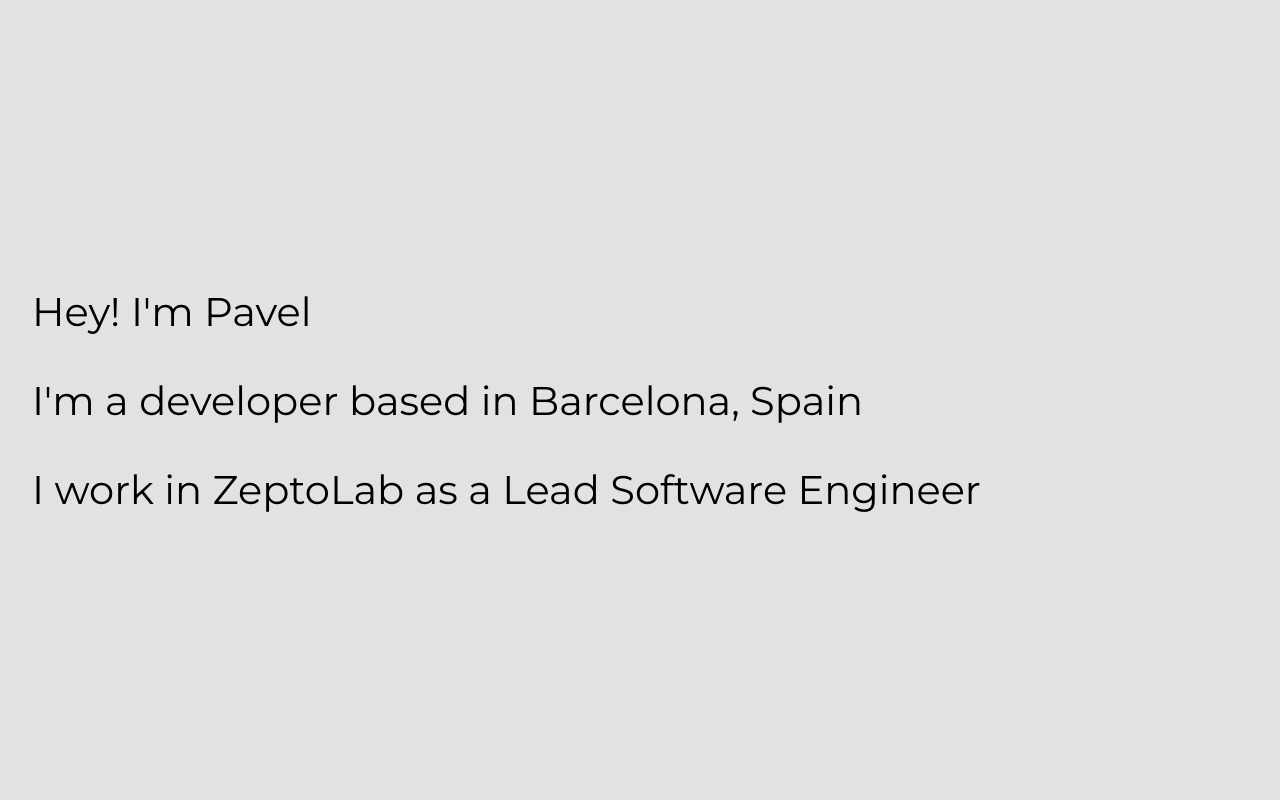
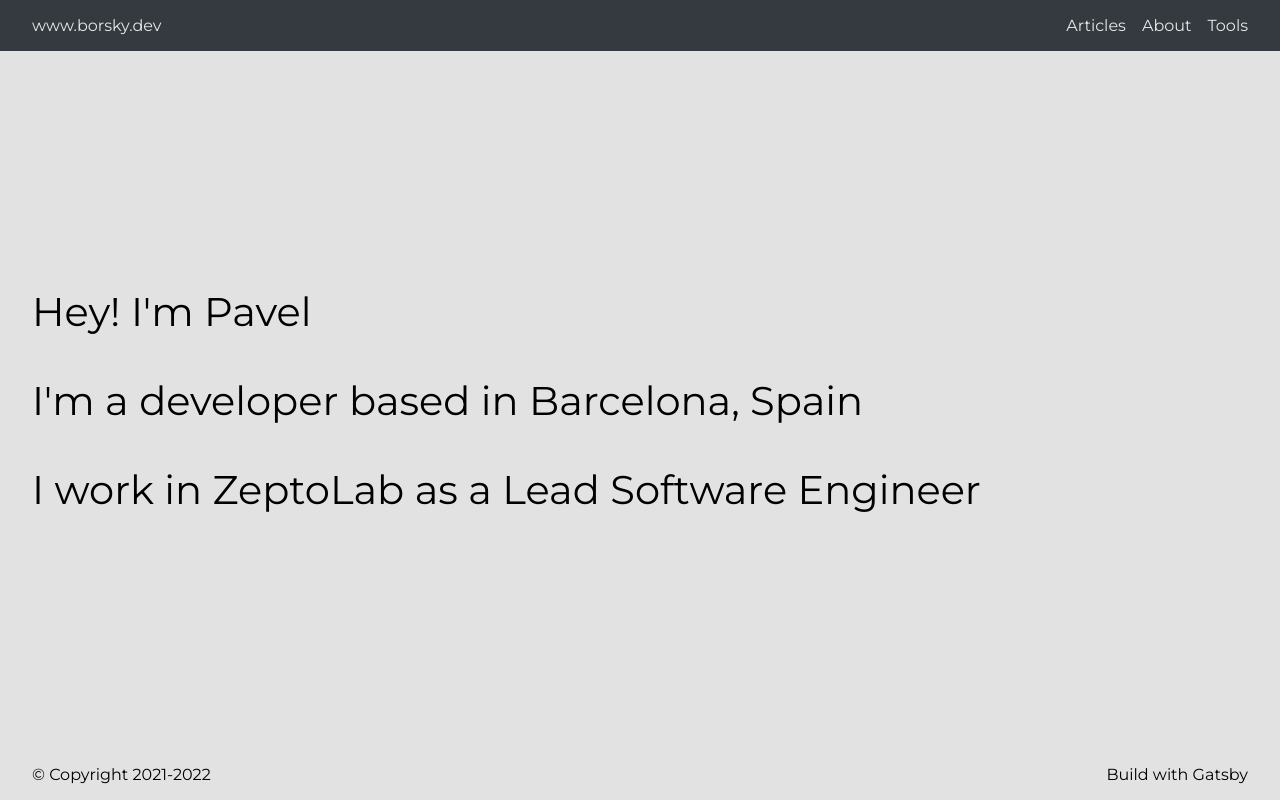
Before and after one commit to dancetrain/www.borsky.dev, a Gatsby site: page / in a window 1280 px wide. Built offline with nearby package versions, Linux system fonts and the light colour scheme; Gatsby itself is replaced by a stand-in of ours.

Commit message:
MIT License + Readme + header/footer

```diff
--- a/gatsby-config.ts
+++ b/gatsby-config.ts
@@ -2,7 +2,7 @@
 
 const config: GatsbyConfig = {
     siteMetadata: {
-        siteTitle: `Pavel Borsky - Personal Blog`,
+        siteTitle: `Pavel Borsky - Software Engineer`,
         siteUrl: `https://www.borsky.dev`,
         author: "Pavel Borsky"
     },
--- a/src/components/Footer.tsx
+++ b/src/components/Footer.tsx
@@ -1,14 +1,23 @@
 import React from "react";
 
 const footerStyles: React.CSSProperties = {
-  height: '40px',
-  padding: '8px 16px',
+  padding: '1rem 2rem',
+  display: "flex",
+  flexDirection: 'row',
+  justifyContent: 'space-between',
 }
 
 const Footer: React.FC = () => {
+  const today = new Date().getUTCFullYear()
+
   return (
       <div style={footerStyles}>
-
+        <div>
+          &copy; Copyright 2021-{today}
+        </div>
+        <div>
+          Build with Gatsby
+        </div>
       </div>
   )
 };
--- a/src/components/Header.tsx
+++ b/src/components/Header.tsx
@@ -1,21 +1,34 @@
 import React from "react";
+import TopNavMenu from "./TopNavMenu";
 
 type HeaderProps = {
   style?: React.CSSProperties
 }
 
 const headerStyles: React.CSSProperties = {
-  height: '40px',
-  padding: '8px 16px',
+  padding: '1rem 2rem',
 
+  display: "flex",
+  flexDirection: 'row',
+  justifyContent: 'space-between',
+}
+
+const headerDark: React.CSSProperties = {
+  background: "#343a40",
+  color: "#e7e7e7"
 }
 
 const Header: React.FC<HeaderProps> = ({style}) => {
 
 
   return (
-      <header style={{...headerStyles, ...style}}>
-
+      <header style={{...headerStyles,...headerDark, ...style}}>
+        <div>
+          www.borsky.dev
+        </div>
+        <div>
+          <TopNavMenu />
+        </div>
       </header>
   )
 };
--- a/src/components/Layout.tsx
+++ b/src/components/Layout.tsx
@@ -11,10 +11,21 @@
   display: 'flex',
   flexDirection: 'column',
   justifyContent: 'space-between',
+}
+
+const defaultMainStyles: React.CSSProperties = {
   padding: '0 2rem'
 }
 
-const Layout: React.FC = ({children}) => {
+type LayoutProps = {
+  mainStyles?: React.CSSProperties
+}
+
+const Layout: React.FC<LayoutProps> = (
+    {
+      mainStyles,
+      children
+    }) => {
   const {site} = useStaticQuery(
       graphql`
         query {
@@ -35,7 +46,10 @@
       <link href="https://fonts.googleapis.com/css?family=Montserrat&display=swap" rel="stylesheet"/>
     </Helmet>
     <Header/>
-    {children}
+    <main style={{...defaultMainStyles,...mainStyles}}>
+      {children}
+    </main>
+
     <Footer/>
   </div>
 }
--- /dev/null
+++ b/src/components/TopNavMenu.tsx
@@ -0,0 +1,26 @@
+import React from "react";
+
+const topNavMenuStyles: React.CSSProperties = {
+  display: "flex",
+  flexDirection: "row",
+  justifyContent: "right",
+
+  margin: "0",
+  padding: "0",
+  listStyle: "none"
+}
+
+const liStyle: React.CSSProperties = {
+  padding: "0 0 0 1rem"
+}
+
+const TopNavMenu: React.FC = () => {
+  return (
+      <ul style={topNavMenuStyles}>
+        <li style={liStyle}>Articles</li>
+        <li style={liStyle}>About</li>
+        <li style={liStyle}>Tools</li>
+      </ul>
+  )
+};
+export default TopNavMenu;
--- a/src/pages/index.tsx
+++ b/src/pages/index.tsx
@@ -6,12 +6,10 @@
 }
 
 const IndexPage: React.FC = () => {
-  return <Layout>
-    <main style={textStyle}>
+  return <Layout mainStyles={textStyle}>
       <p>Hey! I'm Pavel</p>
       <p>I'm a developer based in Barcelona, Spain</p>
       <p>I work in ZeptoLab as a Lead Software Engineer</p>
-    </main>
   </Layout>
 }
 
```
Also changed, not shown: README.md, 1 other file.
